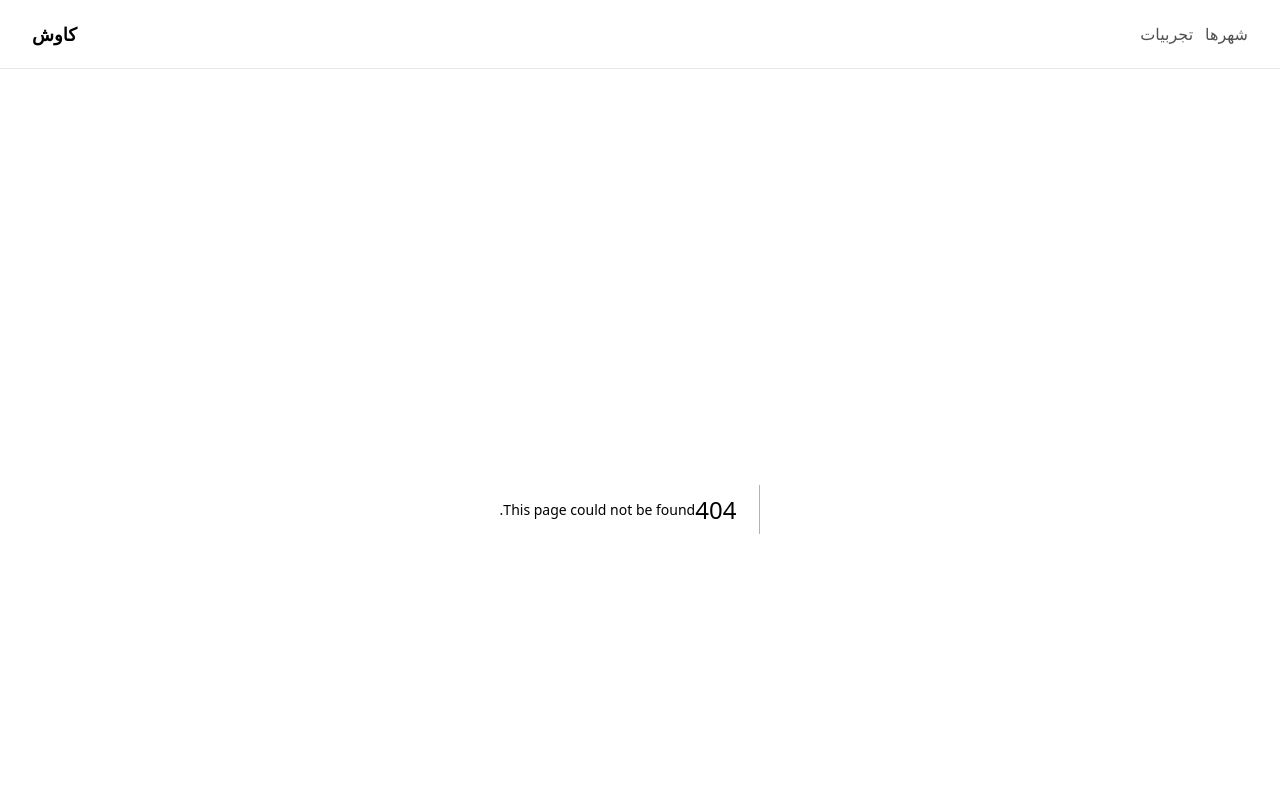
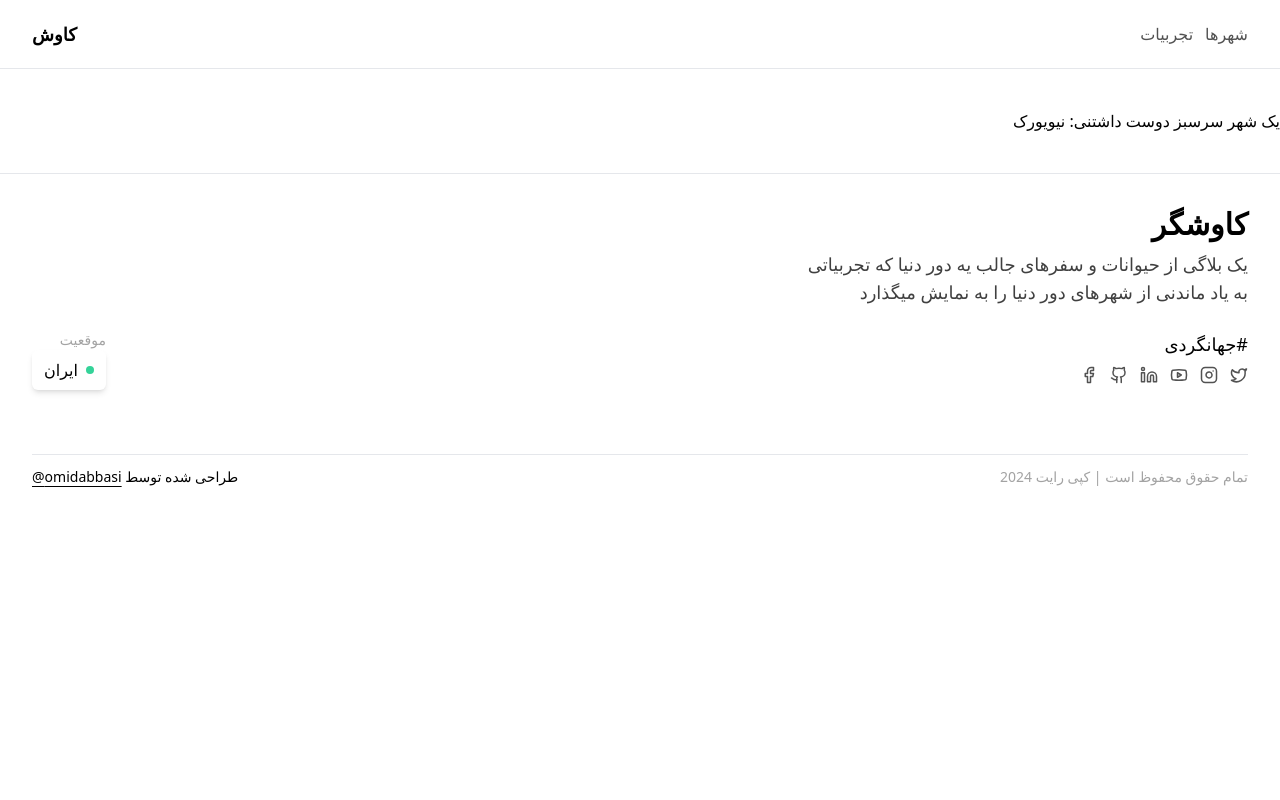
Before and after one commit to itdotnet/nextjs-explore-blog, a Next.js app: page /post/a-lovely-green-city-new-york in a window 1280 px wide. Before the commit this address had no page. Shown: the top 800 px of the page. Built offline with nearby package versions, Linux system fonts and the light colour scheme.

Commit message:
create post page and read routes staticly

```diff
--- /dev/null
+++ b/app/post/[slug]/page.tsx
@@ -0,0 +1,22 @@
+import { DUMMY_POSTS } from "@/DUMMY_DATA";
+import { notFound } from "next/navigation";
+import React from "react";
+
+export const generateStaticParams = async () => {
+  return DUMMY_POSTS.map((post) => {
+    return {
+      slug: post.slug,
+    };
+  });
+};
+
+const Page = async ({ params }: { params: Promise<{ slug: string }> }) => {
+  const { slug } = await params;
+  const post = DUMMY_POSTS.find((post) => post.slug === slug);
+
+  if (!post) notFound();
+
+  return <div>{post?.title}</div>;
+};
+
+export default Page;
```
Also changed, not shown: app/[category]/page.tsx (+0 -9 lines).
